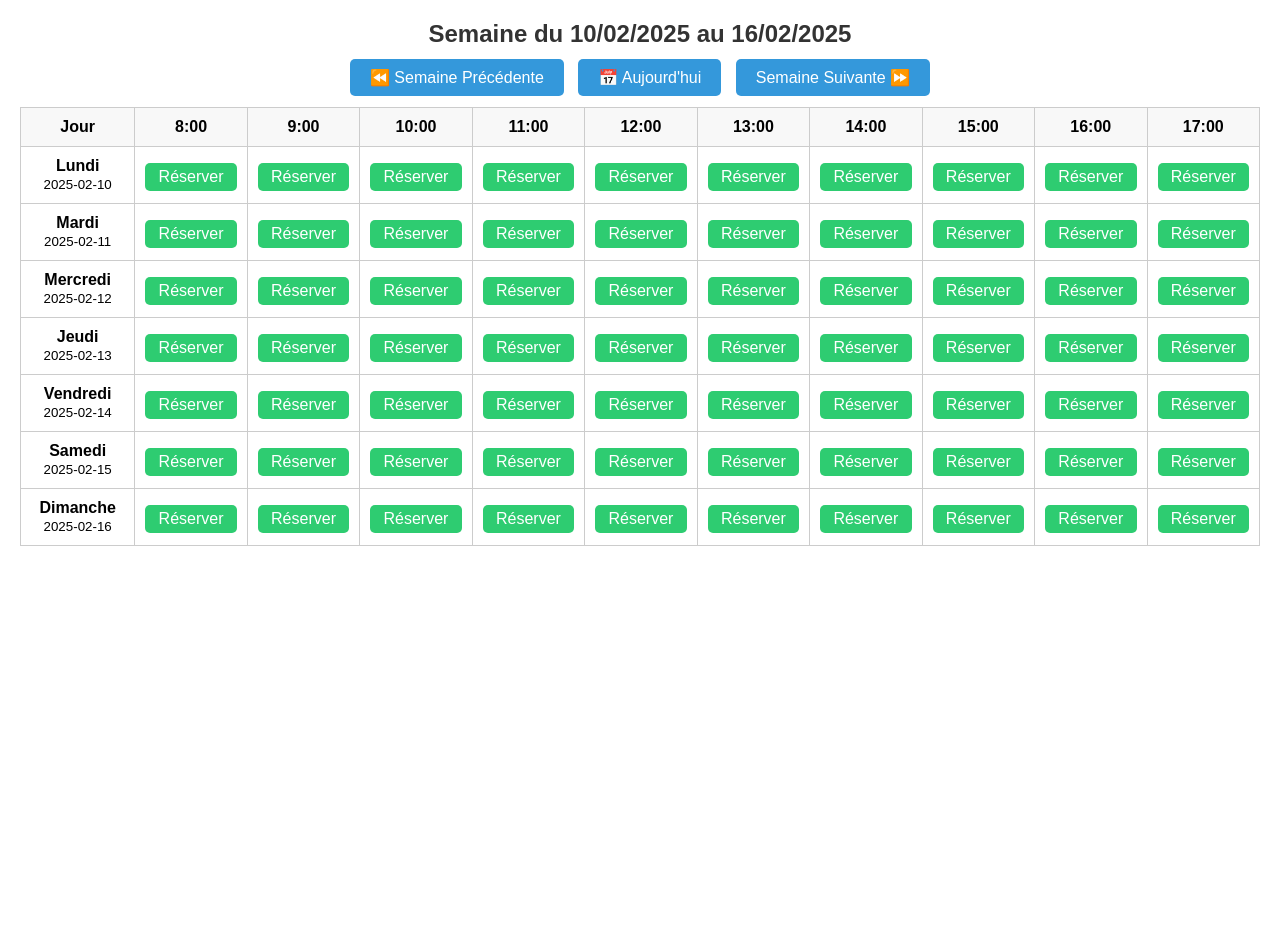
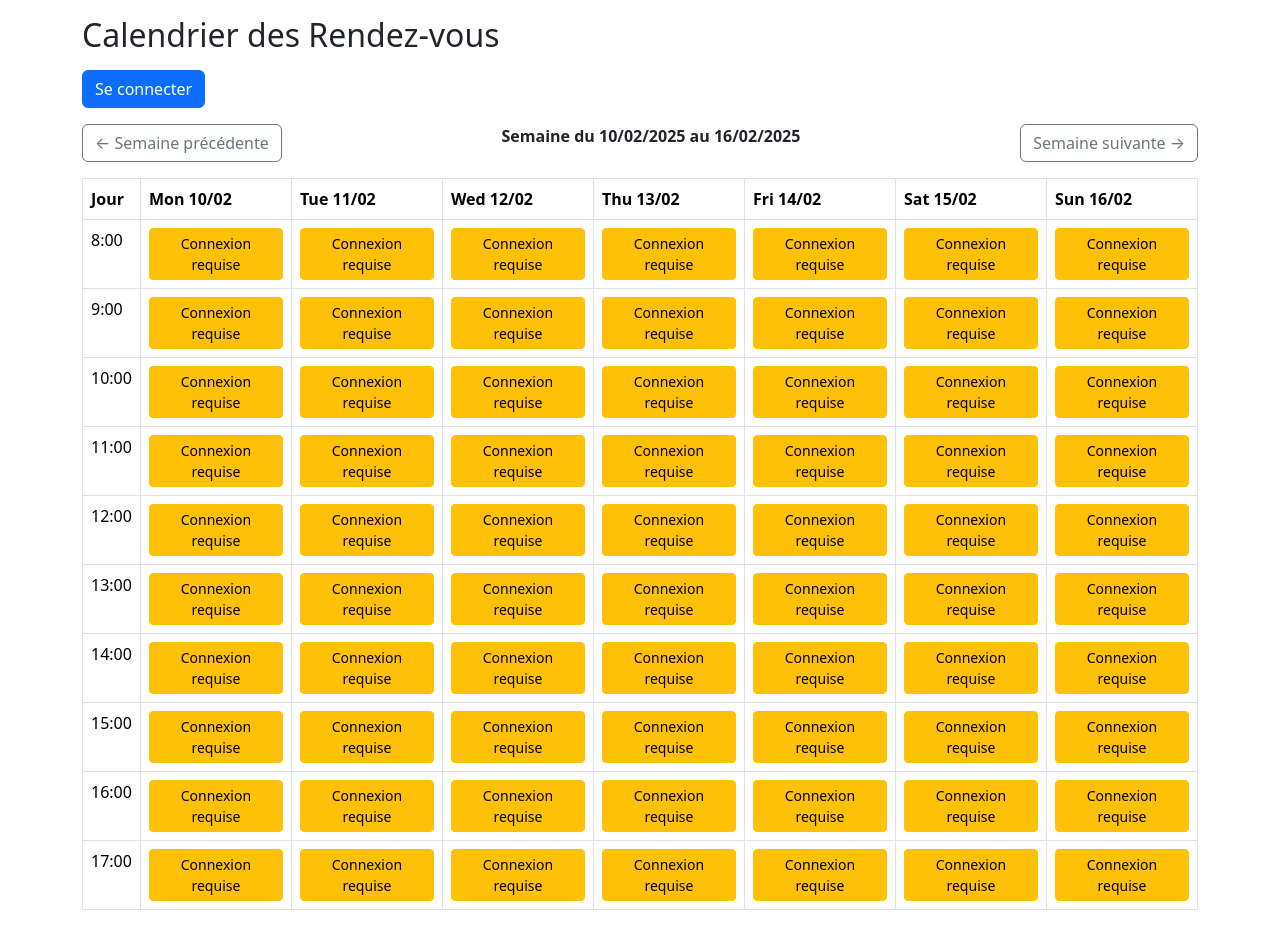
Before and after one commit to andreasAuffray/RESERV-CAL, a PHP site: page /index.php in a window 1280 px wide. Before the commit the page ends 546 px from the top, so only its background shows below. Run offline with PHP 8.4, Linux system fonts and the light colour scheme; tables that the repository leaves empty or names only in its code hold one stand-in row (values such as "Sample post").

Commit message:
feat: :art: Restructuration calendrier

```diff
--- a/src/index.php
+++ b/src/index.php
@@ -1,82 +1,84 @@
 <?php
 session_start();
-include 'config.php'; // Connexion à la base de données
+require 'config.php';
 
-// Récupérer la semaine demandée (ou la semaine actuelle)
-$semaine = isset($_GET['semaine']) ? $_GET['semaine'] : date("W");
-$annee = isset($_GET['annee']) ? $_GET['annee'] : date("Y");
+$isConnected = isset($_SESSION['id']);
+$dateActuelle = isset($_GET['date']) ? $_GET['date'] : date("Y-m-d");
 
-// Déterminer le premier jour de la semaine sélectionnée
-$dateDebut = new DateTime();
-$dateDebut->setISODate($annee, $semaine);
-$dateFin = clone $dateDebut;
-$dateFin->modify('+6 days');
+// Calculer la première date de la semaine en cours
+$lundi = date("Y-m-d", strtotime('monday this week', strtotime($dateActuelle)));
+$dimanche = date("Y-m-d", strtotime('sunday this week', strtotime($dateActuelle)));
 
-// Liste des jours de la semaine
-$jours = ["Lundi", "Mardi", "Mercredi", "Jeudi", "Vendredi", "Samedi", "Dimanche"];
-
-// Génération des boutons de navigation
-$semainePrecedente = $semaine - 1;
-$semaineSuivante = $semaine + 1;
+// Navigation entre les semaines
+$semainePrecedente = date("Y-m-d", strtotime("-1 week", strtotime($lundi)));
+$semaineSuivante = date("Y-m-d", strtotime("+1 week", strtotime($lundi)));
 ?>
 
 <!DOCTYPE html>
 <html lang="fr">
 <head>
     <meta charset="UTF-8">
-    <title>Calendrier des Réservations</title>
-    <style>
-        body { font-family: Arial, sans-serif; text-align: center; margin: 20px; }
-        h2 { color: #333; }
-        .navigation { margin-bottom: 20px; }
-        .navigation a { padding: 10px 20px; background: #3498db; color: white; text-decoration: none; border-radius: 5px; margin: 5px; }
-        .navigation a:hover { background: #2980b9; }
-        table { width: 100%; border-collapse: collapse; margin-top: 10px; }
-        th, td { border: 1px solid #ccc; padding: 10px; text-align: center; }
-        th { background: #f8f8f8; }
-        .btn-reserver { display: block; padding: 5px; background: #2ecc71; color: white; text-decoration: none; border-radius: 5px; margin-top: 5px; }
-        .btn-reserver:hover { background: #27ae60; }
-    </style>
+    <title>Calendrier</title>
+    <link href="https://cdn.jsdelivr.net/npm/bootstrap@5.3.3/dist/css/bootstrap.min.css" rel="stylesheet">
 </head>
 <body>
+    <div class="container">
+        <h2 class="my-3">Calendrier des Rendez-vous</h2>
 
-<h2>Semaine du <?= $dateDebut->format("d/m/Y") ?> au <?= $dateFin->format("d/m/Y") ?></h2>
+        <!-- Afficher connexion ou déconnexion -->
+        <?php if (!$isConnected): ?>
+            <a href="login.php" class="btn btn-primary">Se connecter</a>
+        <?php else: ?>
+            <p>Connecté en tant que <strong><?= htmlspecialchars($_SESSION['email']) ?></strong>
+                (<a href="disconect.php">Déconnexion</a>)
+            </p>
+        <?php endif; ?>
 
-<div class="navigation">
-    <a href="?semaine=<?= $semainePrecedente ?>&annee=<?= $annee ?>">⏪ Semaine Précédente</a>
-    <a href="?semaine=<?= date("W") ?>&annee=<?= date("Y") ?>">📅 Aujourd'hui</a>
-    <a href="?semaine=<?= $semaineSuivante ?>&annee=<?= $annee ?>">Semaine Suivante ⏩</a>
+        <!-- Navigation entre les semaines -->
+        <div class="d-flex justify-content-between my-3">
+            <a href="index.php?date=<?= $semainePrecedente ?>" class="btn btn-outline-secondary">← Semaine précédente</a>
+            <span class="fw-bold">Semaine du <?= date("d/m/Y", strtotime($lundi)) ?> au <?= date("d/m/Y", strtotime($dimanche)) ?></span>
+            <a href="index.php?date=<?= $semaineSuivante ?>" class="btn btn-outline-secondary">Semaine suivante →</a>
         </div>
 
-<table>
+        <!-- Affichage du calendrier -->
+        <table class="table table-bordered">
             <tr>
                 <th>Jour</th>
-        <?php foreach (range(8, 17) as $heure) { echo "<th>$heure:00</th>"; } ?>
+                <?php for ($i = 0; $i < 7; $i++): ?>
+                    <th><?= date("D d/m", strtotime("+$i day", strtotime($lundi))) ?></th>
+                <?php endfor; ?>
             </tr>
+
+            <!-- Créneaux horaires -->
+            <?php for ($heure = 8; $heure <= 17; $heure++): ?>
+                <tr>
+                    <td><?= $heure ?>:00</td>
+                    <?php for ($i = 0; $i < 7; $i++): ?>
                         <?php
-    foreach ($jours as $index => $jourNom) {
-        $date = $dateDebut->format("Y-m-d");
-        echo "<tr><td><b>$jourNom</b><br><small>$date</small></td>";
-
-        foreach (range(8, 17) as $heure) {
+                        $date = date("Y-m-d", strtotime("+$i day", strtotime($lundi)));
                         $heureFormat = str_pad($heure, 2, "0", STR_PAD_LEFT) . ":00:00";
 
-            // Vérifier si le créneau est réservé
+                        // Vérifier si le créneau est déjà réservé
                         $stmt = $pdo->prepare("SELECT * FROM reservations WHERE date_rdv = ? AND heure_rdv = ?");
                         $stmt->execute([$date, $heureFormat]);
-            $estReserve = $stmt->rowCount() > 0;
-
-            if ($estReserve) {
-                echo "<td style='background: #e74c3c; color: white;'>Réservé</td>";
-            } else {
-                echo "<td><a href='reserver.php?date=$date&heure=$heureFormat' class='btn-reserver'>Réserver</a></td>";
-            }
-        }
-        echo "</tr>";
-        $dateDebut->modify('+1 day');
-    }
+                        $estReserve = $stmt->fetch();
                         ?>
+                        <td>
+                            <?php if ($isConnected): ?>
+                                <?php if ($estReserve): ?>
+                                    <button class="btn btn-danger btn-sm" disabled>Réservé</button>
+                                <?php else: ?>
+                                    <a href="reserver.php?date=<?= $date ?>&heure=<?= $heureFormat ?>" class="btn btn-success btn-sm">Réserver</a>
+                                <?php endif; ?>
+                            <?php else: ?>
+                                <a href="login.php" class="btn btn-warning btn-sm">Connexion requise</a>
+                            <?php endif; ?>
+                        </td>
+                    <?php endfor; ?>
+                </tr>
+            <?php endfor; ?>
         </table>
-
+    </div>
 </body>
 </html>
```
Lines whose indentation alone changed are shown as unchanged.
